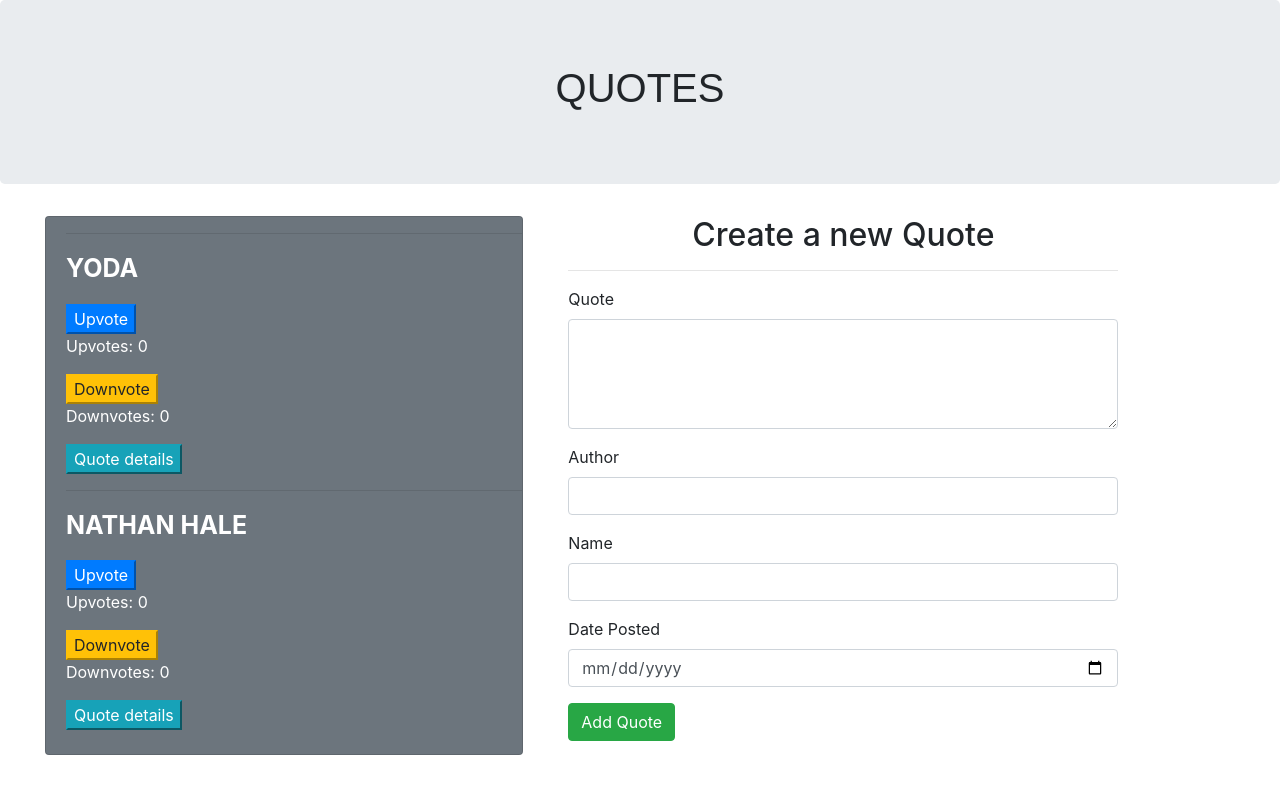
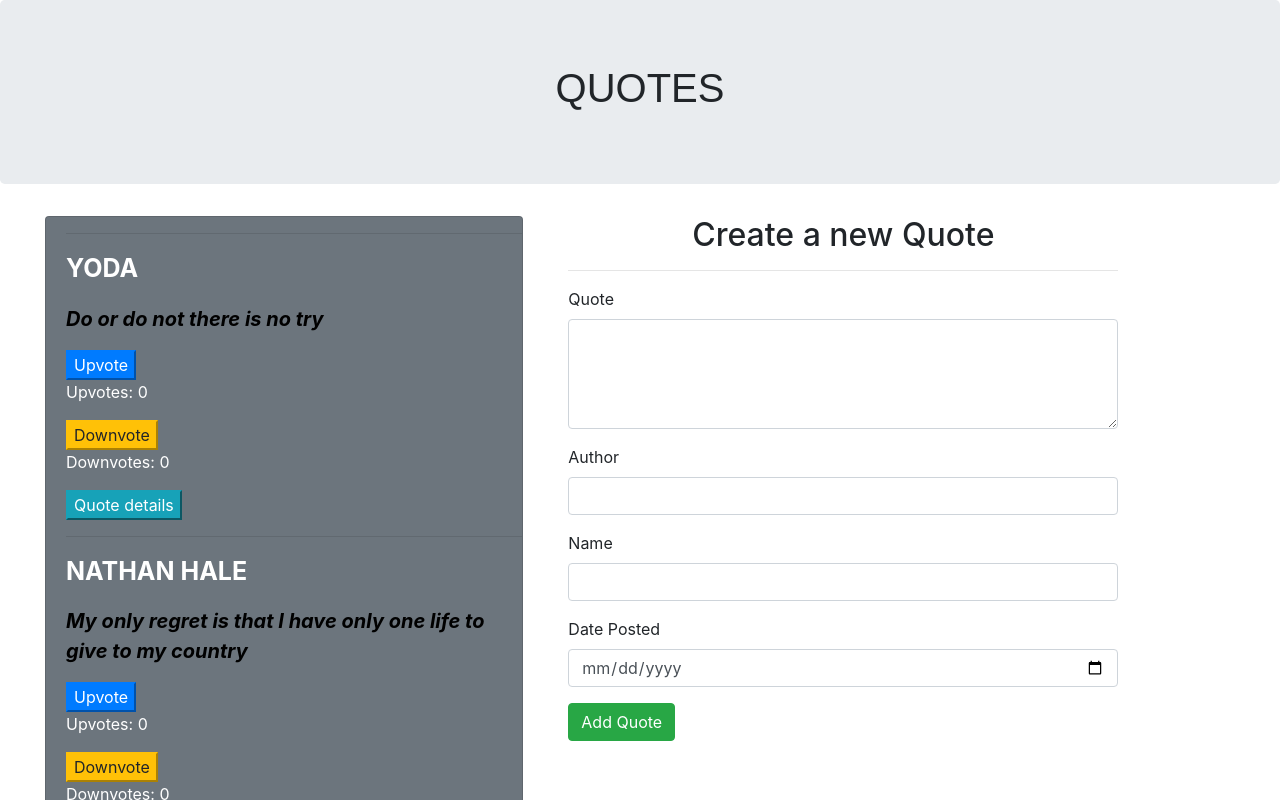
Before and after one commit to derrokip34/Quotes, an Angular app: page / in a window 1280 px wide. Shown: the top 800 px of the page. Built offline with nearby package versions, Linux system fonts and the light colour scheme.

Commit message:
Change quote font color

```diff
--- a/src/app/quote-details/quote-details.component.html
+++ b/src/app/quote-details/quote-details.component.html
@@ -1,5 +1,3 @@
-<p>Quote: <span style="font-style: italic;">{{quote.name}}</span></p>
-
 <p>Posted by {{quote.poster}}, {{quote.datePosted|dateCount}} days ago</p>
 
 <p>Upvotes: {{quote.countUp}}</p>
--- a/src/app/quote/quote.component.css
+++ b/src/app/quote/quote.component.css
@@ -14,4 +14,11 @@ h1 {
 }
 .quotes {
     padding-left: 20px;
+    text-align: left;
 }
+.quotename {
+    font-style: italic;
+    font-weight: bold;
+    font-size: 20px;
+    color: black;
+}
--- a/src/app/quote/quote.component.html
+++ b/src/app/quote/quote.component.html
@@ -9,6 +9,7 @@
                 <div class="card-title">
                     <p class="author">{{quote.author|uppercase}}</p>
                 </div>
+                    <p><span class="quotename">{{quote.name}}</span></p>
                     <div class="vote-buttons">
                         <button (click)="upVote(quote)" class="btn-primary">Upvote</button>
                         <p>Upvotes: {{quote.countUp}}</p>
```
